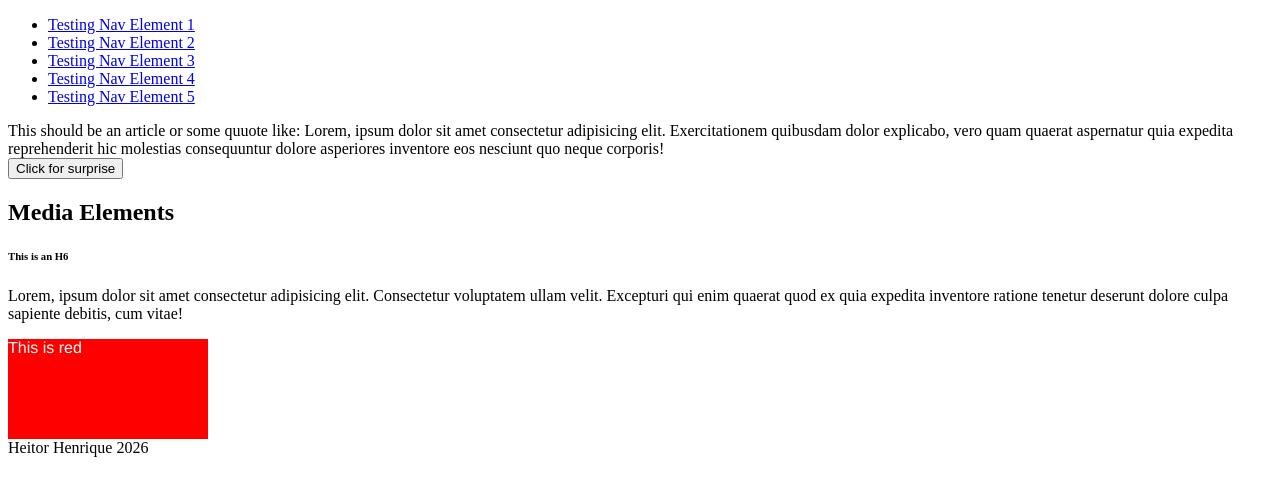
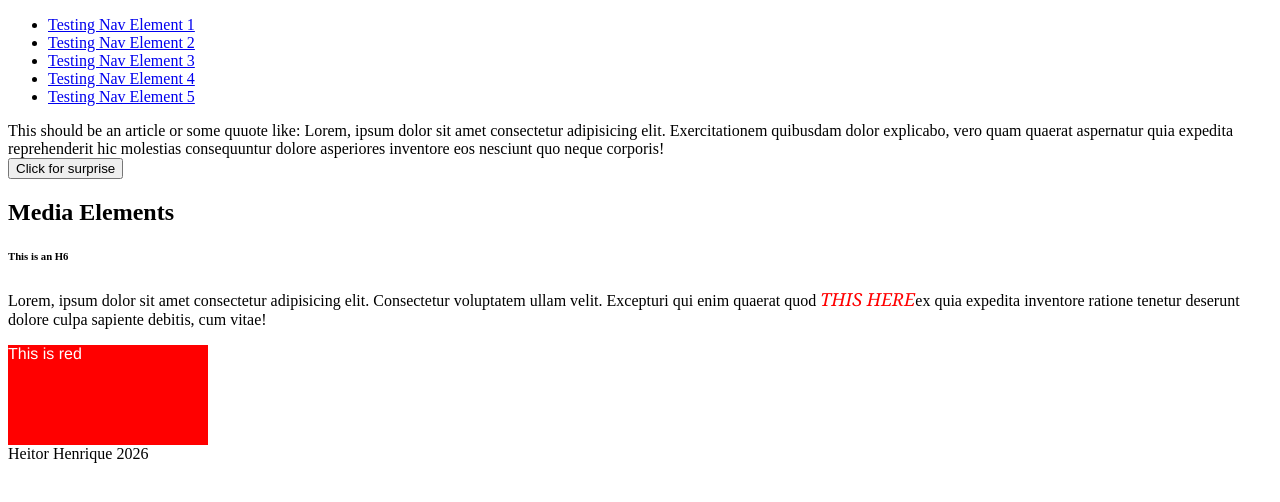
Before and after one commit to HeitorHMA/JavaScript-Revision, a plain HTML site: page HTML/index.html in a window 1280 px wide. Shown: the part 106-608 px from the top of the page. Drawn offline with Linux system fonts and the light colour scheme.

Commit message:
feat: create span element inside of paragraph and style it in css

```diff
--- a/HTML/index.html
+++ b/HTML/index.html
@@ -36,9 +36,9 @@
         <h6>This is an H6</h6>
         <p>
           Lorem, ipsum dolor sit amet consectetur adipisicing elit. Consectetur
-          voluptatem ullam velit. Excepturi qui enim quaerat quod ex quia
-          expedita inventore ratione tenetur deserunt dolore culpa sapiente
-          debitis, cum vitae!
+          voluptatem ullam velit. Excepturi qui enim quaerat quod
+          <span id="span1">THIS HERE</span>ex quia expedita inventore ratione
+          tenetur deserunt dolore culpa sapiente debitis, cum vitae!
         </p>
         <div id="div1">This is red</div>
       </section>
--- a/HTML/style.css
+++ b/HTML/style.css
@@ -11,3 +11,9 @@ h1 {
   width: 200px;
   height: 100px;
 }
+#span1 {
+  font-family: Georgia, "Times New Roman", Times, serif;
+  font-size: large;
+  color: red;
+  font-style: italic;
+}
```
